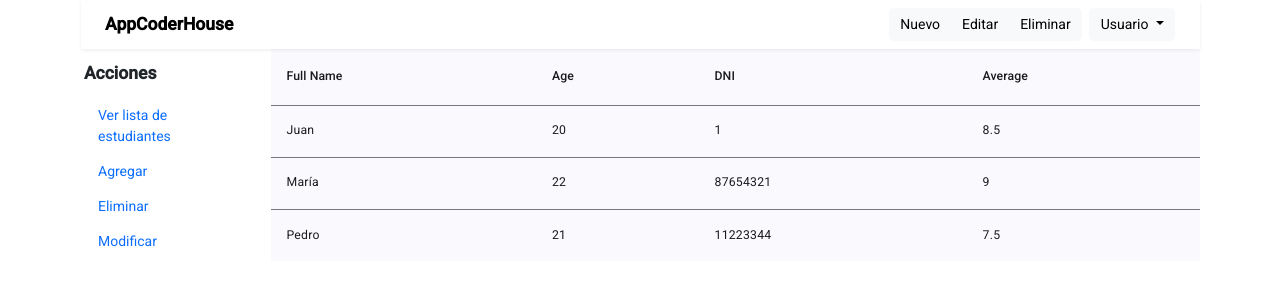
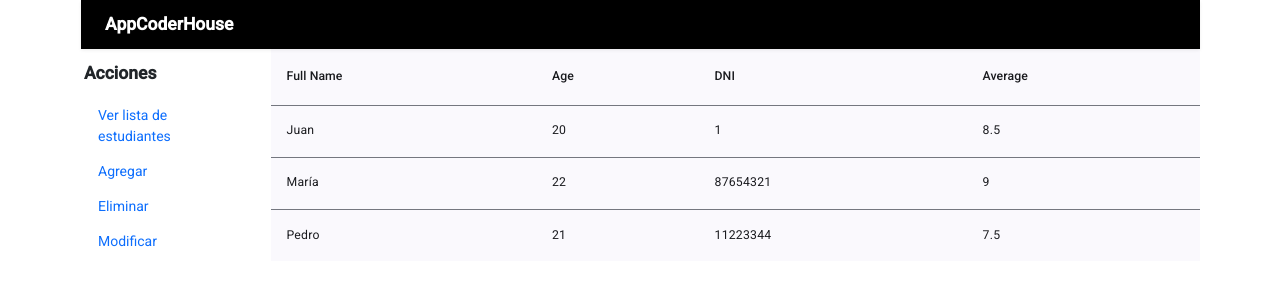
Before and after one commit to robermejia/primer_avance, an Angular app: page / in a window 1280 px wide. Shown: the top 300 px of the page. Built offline with nearby package versions, Linux system fonts and the light colour scheme.

Commit message:
feat: toolbar update dark

```diff
--- a/src/app/toolbar/toolbar.css
+++ b/src/app/toolbar/toolbar.css
@@ -0,0 +1,27 @@
+.toolbar {
+    background-color: #000;
+}
+
+.toolbar .navbar-brand,
+.toolbar .btn,
+.toolbar .dropdown-toggle,
+.toolbar .nav-link {
+    color: #fff !important;
+}
+
+.toolbar .btn:hover,
+.toolbar .dropdown-toggle:hover {
+    background-color: rgba(255, 255, 255, 0.1);
+}
+
+.dropdown-menu {
+    background-color: #212529;
+}
+
+.dropdown-menu .dropdown-item {
+    color: #fff;
+}
+
+.dropdown-menu .dropdown-item:hover {
+    background-color: #343a40;
+}
--- a/src/app/toolbar/toolbar.html
+++ b/src/app/toolbar/toolbar.html
@@ -5,29 +5,9 @@
 
       <!-- Logo / Marca -->
       <a class="navbar-brand fw-bold" href="#">AppCoderHouse</a>
-
-      <!-- Acciones de la toolbar -->
-      <div class="btn-toolbar" role="toolbar" aria-label="Toolbar acciones">
-        <div class="btn-group me-2" role="group">
-          <button type="button" class="btn btn-light">Nuevo</button>
-          <button type="button" class="btn btn-light">Editar</button>
-          <button type="button" class="btn btn-light">Eliminar</button>
-        </div>
-
-        <!-- Usuario -->
-        <div class="dropdown">
-          <button class="btn btn-light dropdown-toggle" type="button" data-bs-toggle="dropdown">
-            Usuario
-          </button>
-          <ul class="dropdown-menu dropdown-menu-end">
-            <li><a class="dropdown-item" href="#">Perfil</a></li>
-            <li><a class="dropdown-item" href="#">Cerrar sesión</a></li>
-          </ul>
-        </div>
-      </div>
-
     </div>
   </nav>
+
 </div>
 
 <script src="https://cdn.jsdelivr.net/npm/bootstrap@5.3.3/dist/js/bootstrap.bundle.min.js"></script>
```
